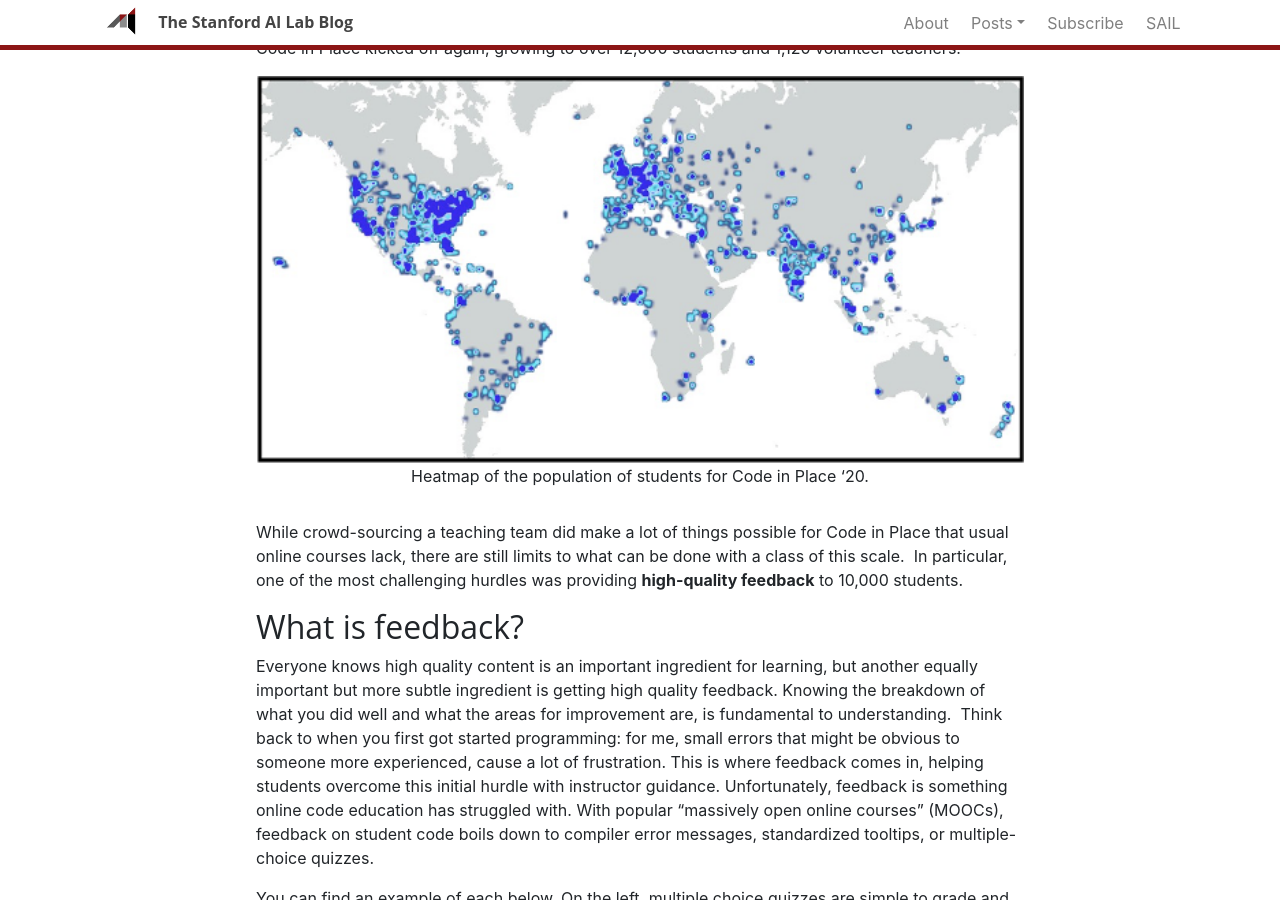
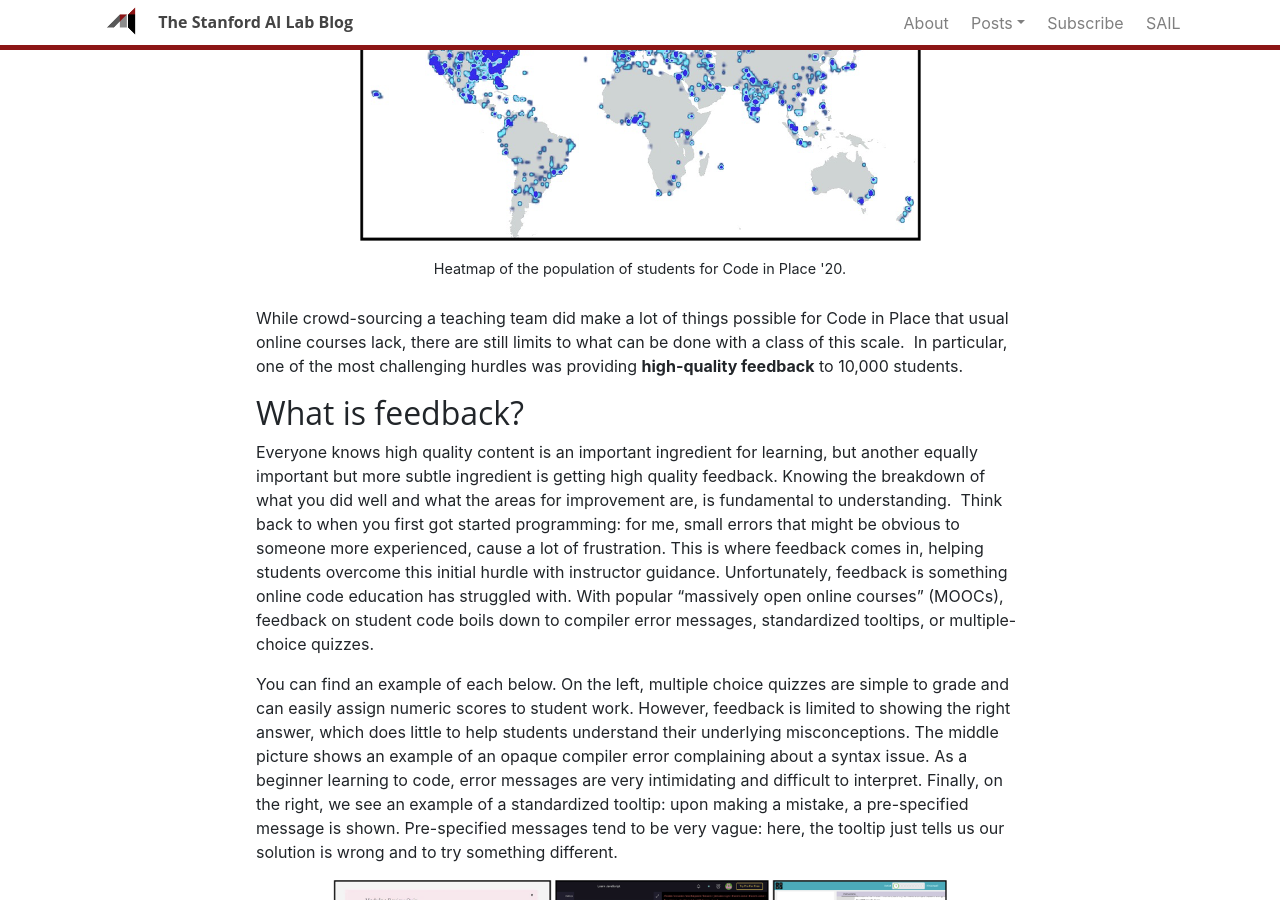
Before and after one commit to StanfordVL/sail-blog-new-post, a Jekyll site: the page built from _posts/2021-07-20-prototransformer.md, in a window 1280 px wide and 900 px high, scrolled down 1561 px. Built offline with Jekyll 4.4.1, drawn with Linux system fonts in a browser that asks for light colours; comment, search, counter and statistics services are not loaded; some of the changed text lies outside the part shown.

Commit message:
fixes to images

```diff
--- a/_posts/2021-07-20-prototransformer.md
+++ b/_posts/2021-07-20-prototransformer.md
@@ -9,10 +9,10 @@
 tags: [code education, automatic feedback, prototype network, transformer, code in place]
 ---
 
-##tl;dr.
 
 **[July 20, 2021]** *Our work was recently covered by the New York Times [here](https://www.nytimes.com/2021/07/20/technology/ai-education-neural-networks.html). You can also find a technical preprint [here](https://drive.google.com/file/d/1BPzSmk01mtLG8bVQxOzBUdqGqqu7Vk3R/view?usp=sharing).*
 
+**tl;dr.**
 With the rise of large online computer science courses, there
 is an abundance of high-quality content. At the same time, the sheer
 size of these courses makes high-quality feedback to student work more
@@ -24,9 +24,8 @@
 sacrifice the quality of the feedback given.
 
 {% figure %}
-<img class="postimage_unpadded" src="{{ site.baseurl }}/assets/img/posts/2021-07-20-prototransformer/image4.png"/>
+<img class="postimage_actual" src="{{ site.baseurl }}/assets/img/posts/2021-07-20-prototransformer/image4.png"/>
 {% endfigure %}
-
 Several computational approaches have been proposed to automatically
 produce personalized feedback, but each falls short: they either require
 too much upfront work by instructors or are limited to very simple
@@ -50,7 +49,7 @@
 learning based feedback to open-ended student work.
 
 {% figure %}
-<img class="postimage_unpadded" src="{{ site.baseurl }}/assets/img/posts/2021-07-20-prototransformer/image10.png"/>
+<img class="postimage_actual" src="{{ site.baseurl }}/assets/img/posts/2021-07-20-prototransformer/image10.png"/>
 {% endfigure %}
 
 In the middle of the pandemic, while everyone is forced to social
@@ -70,8 +69,9 @@
 volunteer teachers.
 
 {% figure %}
-<img class="postimage_unpadded" src="{{ site.baseurl }}/assets/img/posts/2021-07-20-prototransformer/image3.png"/>
-Heatmap of the population of students for Code in Place '20.
+<img class="postimage_actual" src="{{ site.baseurl }}/assets/img/posts/2021-07-20-prototransformer/image3.png"/>
+<figcaption>Heatmap of the population of students for Code in Place '20.
+</figcaption>
 {% endfigure %}
 
 While crowd-sourcing a teaching team did make a lot of things possible
@@ -107,8 +107,8 @@
 tells us our solution is wrong and to try something different.
 
 {% figure %}
-<img class="postimage_unpadded" src="{{ site.baseurl }}/assets/img/posts/2021-07-20-prototransformer/image6.png"/>
-Examples of student feedback in three different MOOCS.
+<img class="postimage_actual" src="{{ site.baseurl }}/assets/img/posts/2021-07-20-prototransformer/image6.png"/>
+<figcaption>Examples of student feedback in three different MOOCS.</figcaption>
 {% endfigure %}
 
 It makes a lot of sense why MOOCs settle for subpar feedback: it's
@@ -130,8 +130,10 @@
 feedback at scale?
 
 {% figure %}
-<img class="postimage_unpadded" src="{{ site.baseurl }}/assets/img/posts/2021-07-20-prototransformer/image5.png"/>
+<img class="postimage_actual" src="{{ site.baseurl }}/assets/img/posts/2021-07-20-prototransformer/image5.png"/>
+<figcaption>
 A coding exercise on Code.org. There are four blocks to choose from to assemble a program.
+</figcaption>
 {% endfigure %}
 
 ## The feedback challenge.
@@ -154,8 +156,10 @@
 explanations.
 
 {% figure %}
-<img class="postimage_unpadded" src="{{ site.baseurl }}/assets/img/posts/2021-07-20-prototransformer/image7.png"/>
+<img class="postimage_actual" src="{{ site.baseurl }}/assets/img/posts/2021-07-20-prototransformer/image7.png"/>
+<figcaption>
 Distribution of student solutions in four settings: block programs (Code.org), free response (Power), CS1 university assignments (Liftoff and Pyramid). The dotted line represents a Zipf distribution.
+</figcaption>
 {% endfigure %}
 
 First, **providing feedback to student code is hard work**.  As an
@@ -236,8 +240,10 @@
 where student code is much more complex.
 
 {% figure %}
-<img class="postimage_unpadded" src="{{ site.baseurl }}/assets/img/posts/2021-07-20-prototransformer/image8.png"/>
+<img class="postimage_actual" src="{{ site.baseurl }}/assets/img/posts/2021-07-20-prototransformer/image8.png"/>
+<figcaption>
 The supervised approach requires the instructor to curate a dataset of student solutions with feedback where as the generative grading approach requires the instructor to build an algorithm to generate annotated data. In contrast, the meta-learning approach requires the instructor to annotate feedback for K examples across N programming problems. K is typically very small (~10) and N not much larger (~100).
+</figcaption>
 {% endfigure %}
 
 The supervised approach requires the instructor to curate a dataset of
@@ -260,8 +266,10 @@
 AI system to "learn how to learn" to give feedback.
 
 {% figure %}
-<img class="postimage_unpadded" src="{{ site.baseurl }}/assets/img/posts/2021-07-20-prototransformer/image2.png"/>
+<img class="postimage_actual" src="{{ site.baseurl }}/assets/img/posts/2021-07-20-prototransformer/image2.png"/>
+<figcaption>
 An example rubric used to provide feedback for a string insertion task.
+</figcaption>
 {% endfigure %}
 
 Meta-learning is an old idea from the 1990s [9, 10] that has seen a
@@ -292,8 +300,10 @@
 example would comprise of four tasks.
 
 {% figure %}
-<img class="postimage_unpadded" src="{{ site.baseurl }}/assets/img/posts/2021-07-20-prototransformer/image9.png"/>
+<img class="postimage_actual" src="{{ site.baseurl }}/assets/img/posts/2021-07-20-prototransformer/image9.png"/>
+<figcaption>
 Examples of predictions made by the AI system.
+</figcaption>
 {% endfigure %}
 
 One of the key ideas of this approach is to frame
@@ -314,8 +324,10 @@
 across problems.
 
 {% figure %}
-<img class="postimage_unpadded" src="{{ site.baseurl }}/assets/img/posts/2021-07-20-prototransformer/image1.png"/>
+<img class="postimage_actual" src="{{ site.baseurl }}/assets/img/posts/2021-07-20-prototransformer/image1.png"/>
+<figcaption>
 Comparison of the average precision of the meta-learner to human instructors and a supervised baseline.
+</figcaption>
 {% endfigure %}
 
 We will leave the details of the meta-learner to the technical report.
@@ -377,8 +389,10 @@
 June, Code in Place '21 was gearing up for its diagnostic assessment.
 
 {% figure %}
-<img class="postimage_unpadded" src="{{ site.baseurl }}/assets/img/posts/2021-07-20-prototransformer/image4.png"/>
+<img class="postimage_actual" src="{{ site.baseurl }}/assets/img/posts/2021-07-20-prototransformer/image4.png"/>
+<figcaption>
 Meta-learned feedback deployed to Code in Place '21.
+</figcaption>
 {% endfigure %}
 
 In an amazing turnout, Code in Place '21 had 12,000 students. But
@@ -421,8 +435,10 @@
 rating when given AI feedback versus instructor feedback.
 
 {% figure %}
-<img class="postimage_unpadded" src="{{ site.baseurl }}/assets/img/posts/2021-07-20-prototransformer/image11.png"/>
+<img class="postimage_actual" src="{{ site.baseurl }}/assets/img/posts/2021-07-20-prototransformer/image11.png"/>
+<figcaption>
 Results from deploying AI feedback to Code in Place 2021. (left) Comparison of student-rated correctness of human feedback versus AI feedback. (right) Comparison of ai feedback quality across different genders and countries of origin.
+</figcaption>
 {% endfigure %}
 
 Here's what we found:
```
